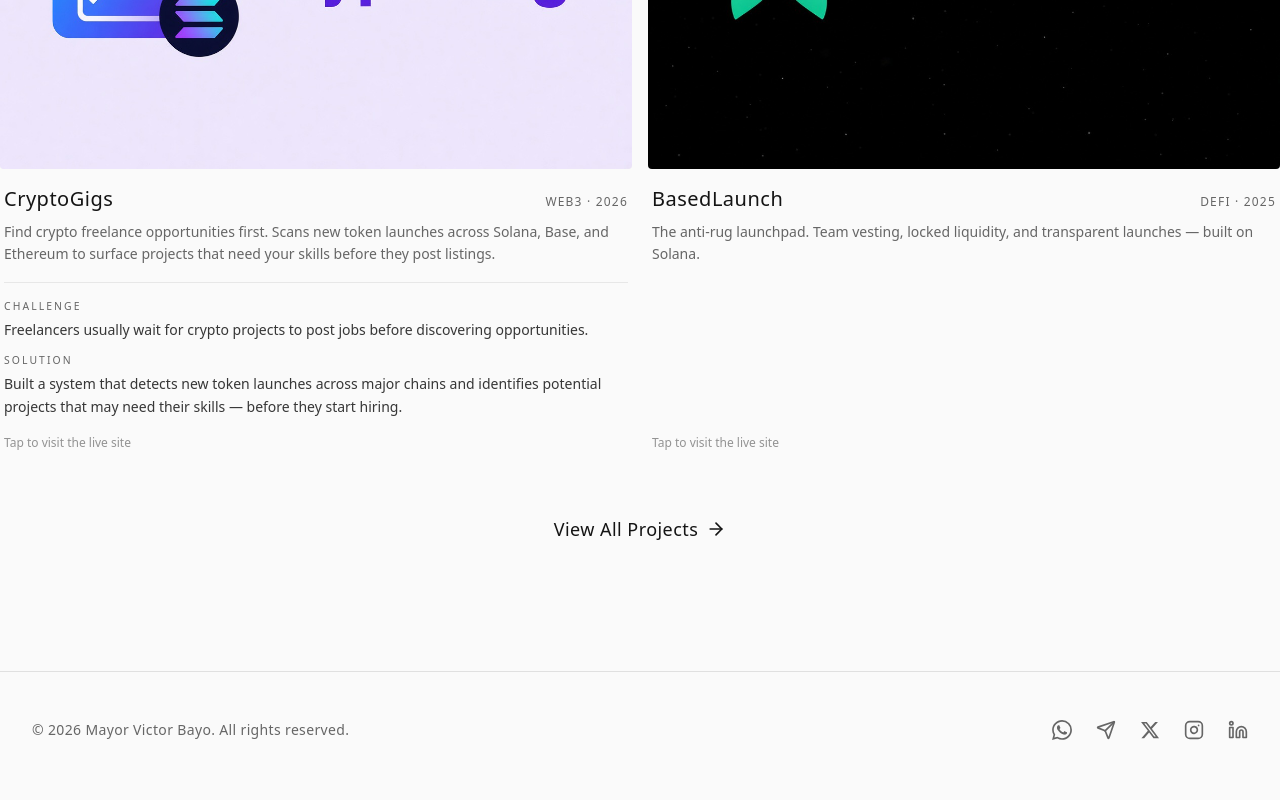
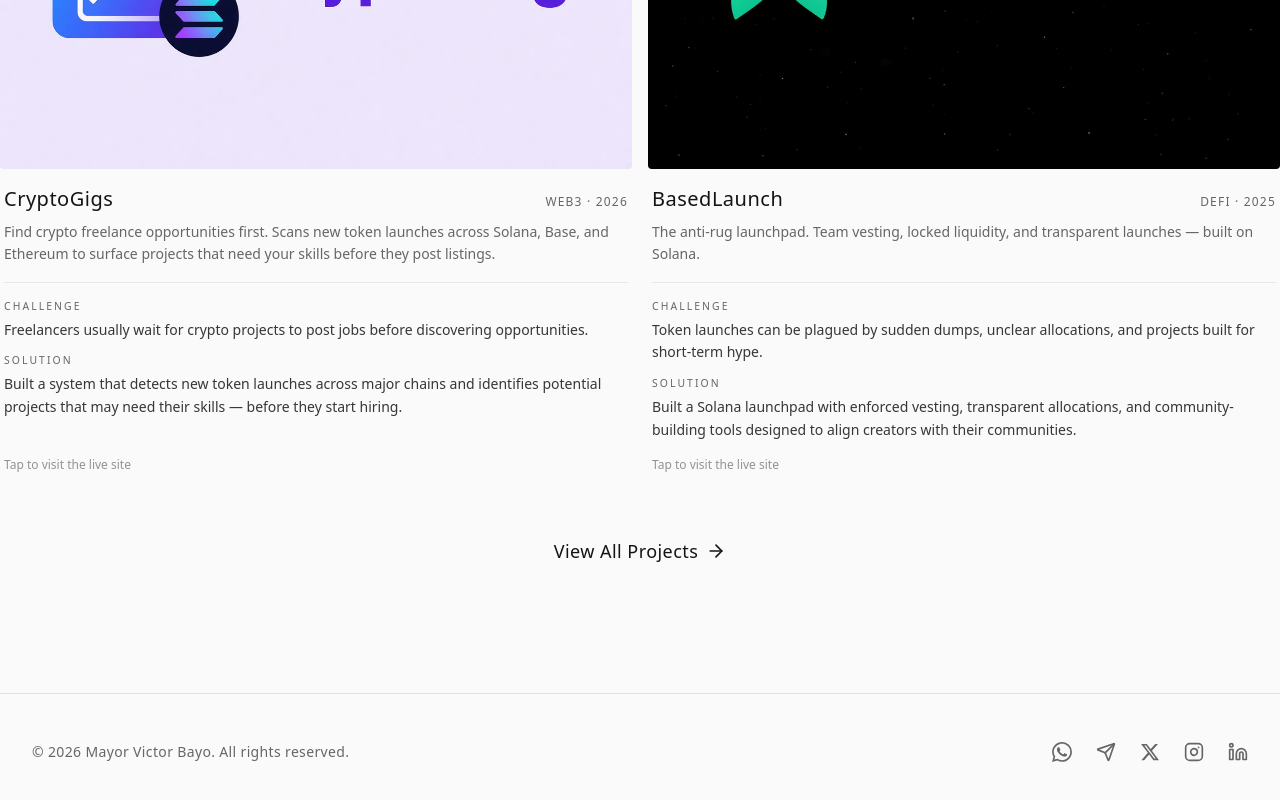
Before and after one commit to Vibeaman/VibeamanPortfolios, a React (Vite) app: page / in a window 1280 px wide. Shown: the part 3575-4375 px from the top of the page. Built offline with nearby package versions, Linux system fonts and the light colour scheme.

Commit message:
Add BasedLaunch challenge and solution

```diff
--- a/src/data/projects.ts
+++ b/src/data/projects.ts
@@ -66,6 +66,8 @@
     externalUrl: 'https://based-launch-delta.vercel.app',
     coverImage: basedlaunchImg,
     description: 'The anti-rug launchpad. Team vesting, locked liquidity, and transparent launches — built on Solana.',
+    challenge: 'Token launches can be plagued by sudden dumps, unclear allocations, and projects built for short-term hype.',
+    solution: 'Built a Solana launchpad with enforced vesting, transparent allocations, and community-building tools designed to align creators with their communities.',
     location: 'Live on Vercel',
     images: [
       { id: '4-1', src: basedlaunchImg, alt: 'BasedLaunch homepage', aspectRatio: 'portrait' }
```
Also changed, not shown: 1 other file (tests, documents, lock files or other folders).
